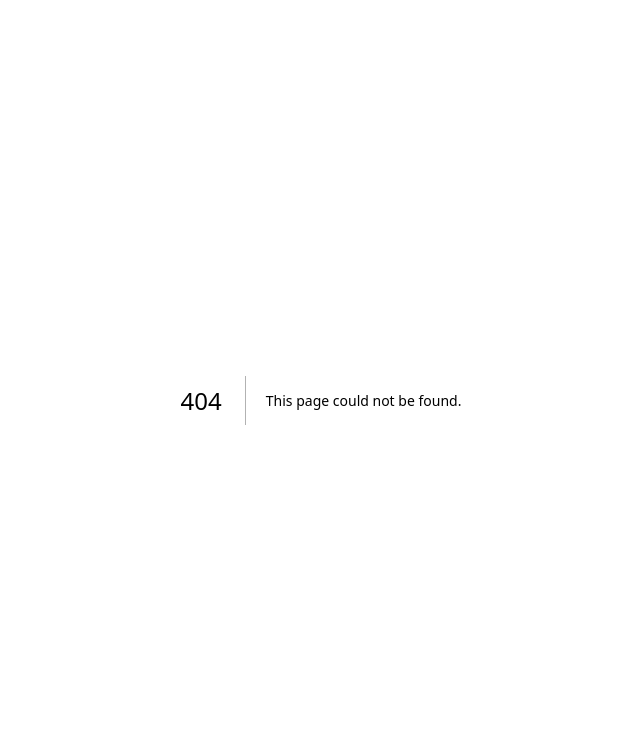
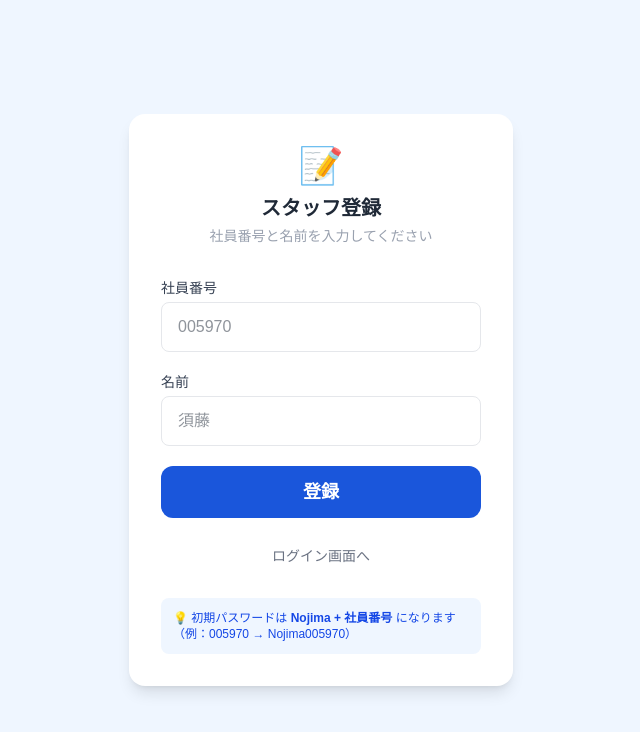
Before and after one commit to eita910/ai-store-assist, a Next.js app: page /signup in a window 1280 px wide. Before the commit this address had no page. Shown: the top 732 px of the page, without its empty margins (319-959 px from the left). Built offline with nearby package versions, Linux system fonts and the light colour scheme; no server answers.

Commit message:
signup: 新規登録画面追加（社員番号+名前→初期パスワードNojima+社員番号）

```diff
--- a/app/login/page.tsx
+++ b/app/login/page.tsx
@@ -78,6 +78,11 @@ export default function LoginPage() {
           >
             {loading ? 'ログイン中...' : 'ログイン'}
           </button>
+
+          <button onClick={() => router.push('/signup')}
+            className="w-full py-2 text-gray-500 text-sm hover:text-gray-700">
+            新規登録はこちら
+          </button>
         </form>
       </div>
     </div>
--- /dev/null
+++ b/app/signup/page.tsx
@@ -0,0 +1,172 @@
+'use client'
+
+import { useState } from 'react'
+import { useRouter } from 'next/navigation'
+import { createClient } from '@/lib/supabase/client'
+
+export default function SignupPage() {
+  const [employeeCode, setEmployeeCode] = useState('')
+  const [name, setName] = useState('')
+  const [error, setError] = useState('')
+  const [loading, setLoading] = useState(false)
+  const [completed, setCompleted] = useState(false)
+  const router = useRouter()
+  const supabase = createClient()
+
+  const getInitialPassword = (code: string) => `Nojima${code}`
+
+  const handleSignup = async (e: React.FormEvent) => {
+    e.preventDefault()
+    setError('')
+    setLoading(true)
+
+    const code = employeeCode.trim()
+    const fullName = name.trim()
+    if (!code || !fullName) {
+      setError('社員番号と名前を入力してください')
+      setLoading(false)
+      return
+    }
+
+    const email = `${code}@store.local`
+    const password = getInitialPassword(code)
+
+    // 1. Authユーザーを作成
+    const { data: authData, error: authError } = await supabase.auth.signUp({
+      email,
+      password,
+      options: { data: { name: fullName } },
+    })
+
+    if (authError) {
+      if (authError.message.includes('already')) {
+        setError('この社員番号は既に登録されています')
+      } else {
+        setError('登録に失敗しました: ' + authError.message)
+      }
+      setLoading(false)
+      return
+    }
+
+    if (!authData.user) {
+      setError('ユーザー作成に失敗しました')
+      setLoading(false)
+      return
+    }
+
+    // 2. staffテーブルに登録
+    const { error: staffError } = await supabase.from('staff').insert({
+      id: authData.user.id,
+      employee_code: code,
+      name: fullName,
+      role: 'staff',
+    })
+
+    if (staffError) {
+      setError('スタッフ情報の登録に失敗しました: ' + staffError.message)
+      setLoading(false)
+      return
+    }
+
+    setCompleted(true)
+    setLoading(false)
+  }
+
+  if (completed) {
+    const pw = getInitialPassword(employeeCode)
+    return (
+      <div className="min-h-screen bg-[#EFF6FF] flex items-center justify-center p-4">
+        <div className="bg-white rounded-2xl shadow-lg p-8 max-w-sm w-full text-center">
+          <div className="text-5xl mb-4">🎉</div>
+          <h1 className="text-xl font-bold text-[#1F2937] mb-2">登録完了</h1>
+          <p className="text-sm text-gray-500 mb-4">
+            アカウントを作成しました。<br />
+            以下のパスワードでログインしてください。
+          </p>
+          <div className="bg-gray-50 rounded-lg p-4 mb-4">
+            <p className="text-xs text-gray-400">社員番号</p>
+            <p className="text-lg font-bold text-[#1F2937]">{employeeCode}</p>
+            <p className="text-xs text-gray-400 mt-2">初期パスワード</p>
+            <p className="text-lg font-bold text-[#1F2937] font-mono">{pw}</p>
+          </div>
+          <p className="text-xs text-gray-400 mb-4">
+            ※ 初回ログイン後、設定画面でパスワードを変更してください
+          </p>
+          <button onClick={() => router.push('/login')}
+            className="w-full py-3 rounded-xl bg-[#1A56DB] text-white font-bold text-lg hover:bg-blue-700">
+            ログイン画面へ
+          </button>
+        </div>
+      </div>
+    )
+  }
+
+  return (
+    <div className="min-h-screen bg-[#EFF6FF] flex items-center justify-center p-4">
+      <div className="bg-white rounded-2xl shadow-lg p-8 max-w-sm w-full">
+        <div className="text-center mb-8">
+          <div className="text-4xl mb-2">📝</div>
+          <h1 className="text-xl font-bold text-[#1F2937]">スタッフ登録</h1>
+          <p className="text-sm text-gray-400 mt-1">社員番号と名前を入力してください</p>
+        </div>
+
+        <form onSubmit={handleSignup} className="space-y-5">
+          <div>
+            <label className="block text-sm font-medium text-gray-700 mb-1">社員番号</label>
+            <input
+              type="text"
+              inputMode="numeric"
+              placeholder="005970"
+              value={employeeCode}
+              onChange={(e) => setEmployeeCode(e.target.value)}
+              className="w-full border border-gray-200 rounded-lg px-4 py-3 text-[#1F2937] focus:outline-none focus:border-[#1A56DB]"
+              required
+            />
+          </div>
+
+          <div>
+            <label className="block text-sm font-medium text-gray-700 mb-1">名前</label>
+            <input
+              type="text"
+              placeholder="須藤"
+              value={name}
+              onChange={(e) => setName(e.target.value)}
+              className="w-full border border-gray-200 rounded-lg px-4 py-3 text-[#1F2937] focus:outline-none focus:border-[#1A56DB]"
+              required
+            />
+          </div>
+
+          {loading && (
+            <div className="text-center text-gray-500 text-sm">登録中...</div>
+          )}
+
+          {error && (
+            <p className="text-red-500 text-sm text-center">{error}</p>
+          )}
+
+          <button
+            type="submit"
+            disabled={loading}
+            className={`w-full py-3 rounded-xl text-white font-bold text-lg transition-all ${
+              loading ? 'bg-gray-300 cursor-not-allowed' : 'bg-[#1A56DB] hover:bg-blue-700'
+            }`}
+          >
+            {loading ? '登録中...' : '登録'}
+          </button>
+
+          <button onClick={() => router.push('/login')}
+            className="w-full py-2 text-gray-500 text-sm hover:text-gray-700">
+            ログイン画面へ
+          </button>
+        </form>
+
+        <div className="mt-6 p-3 bg-blue-50 rounded-lg">
+          <p className="text-xs text-blue-700">
+            💡 初期パスワードは <strong>Nojima + 社員番号</strong> になります
+            <br />（例：005970 → Nojima005970）
+          </p>
+        </div>
+      </div>
+    </div>
+  )
+}
```
